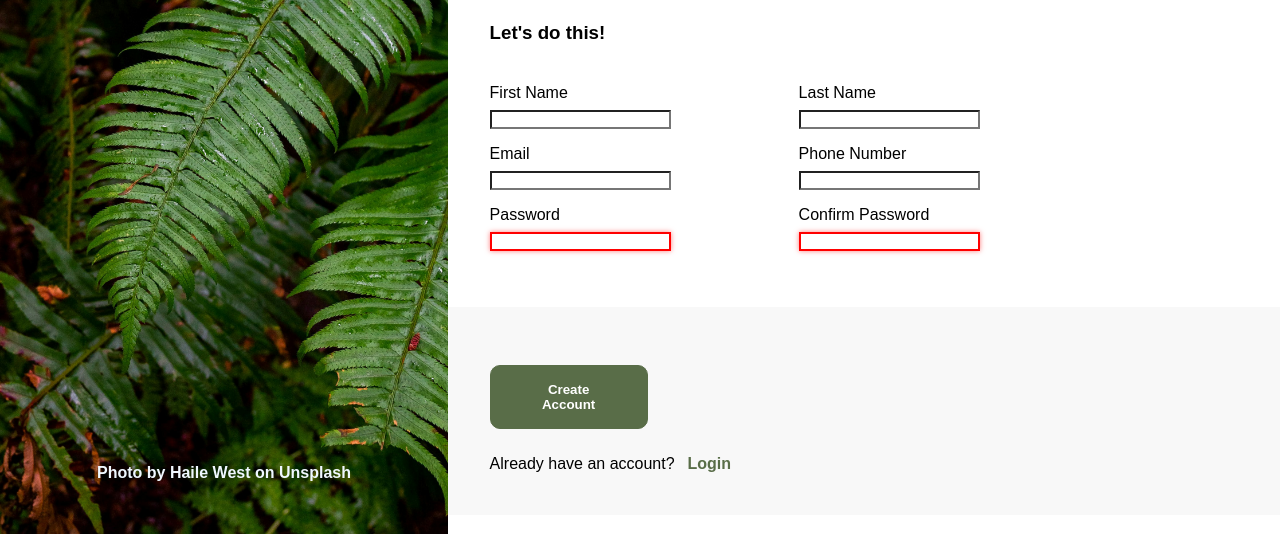
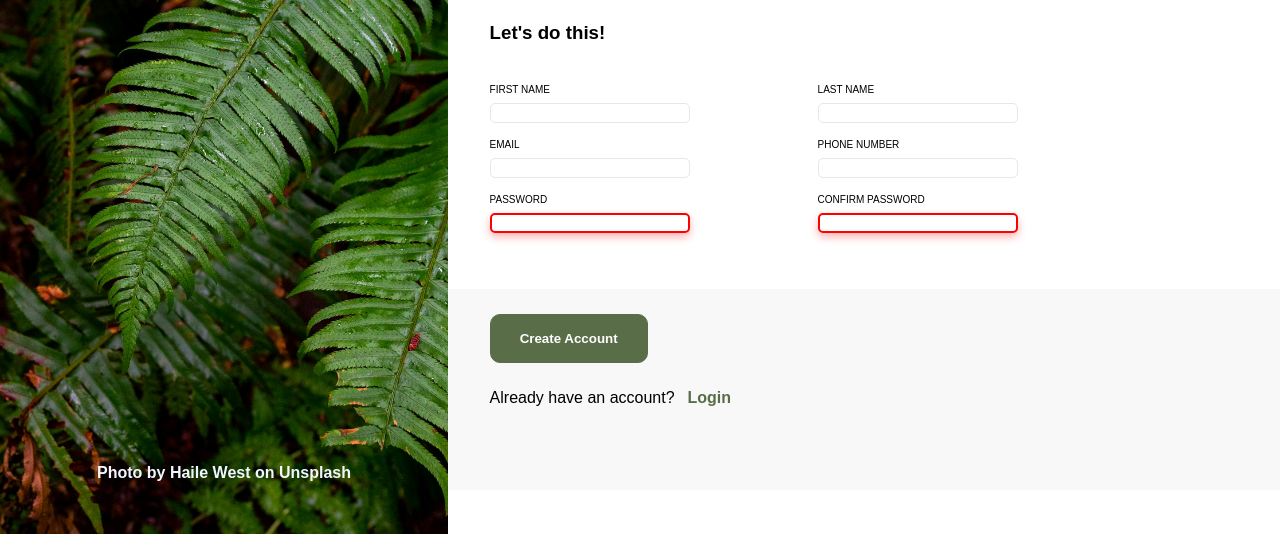
Before and after one commit to rubberart7/SIgn-Up-Form, a plain HTML site: page index.html in a window 1280 px wide. Shown: the part 266-800 px from the top of the page. Drawn offline with Linux system fonts and the light colour scheme.

Commit message:
fixed overflow issue

```diff
--- a/style.css
+++ b/style.css
@@ -5,7 +5,6 @@
     /* removes default paddings and margins */
     font-family: sans-serif;
 }
-/* vw and vh represent a percentage of the viewport's width and height */
 
 @font-face {
     font-family: 'Norse-Bold';
@@ -13,10 +12,14 @@
 }
 
 .logo-name {
+    display: flex;
+    align-items: center;
     font-family: 'Norse-Bold', sans-serif;
     color: white;
     font-size: 5rem;
+
 }
+
 .main {
     display: flex;
     height: 100vh;
@@ -36,14 +39,16 @@
     /* makes the background cover the entire image container and may be cropped a little to fit */
 }
 
+.right-side {
+    height: 100vh;
+    overflow: hidden;
+}
 
 .full-logo {
     display: flex;
     justify-content: center;
     background-color: rgba(0, 0, 0, 0.5);
     margin-top: 20vh;
-
-
 }
 
 .full-logo img {
@@ -78,22 +83,22 @@
     padding-left: 5%;
     padding-top: 5vh;
     padding-bottom: 5vh;
-
 }
-
 
 button {
     display: flex;
     justify-content: center;
+    white-space: nowrap;
     background-color: #596D48;
     border: 1px solid #596D48;
     color: white;
     font-weight: bolder;
     width: 20%;
     height: 5%;
-    padding: 2vh 3vw;
+    padding: 2vh 5vw;
     border-radius: 10px;
 }
+
 button:hover {
     cursor: pointer;
 }
@@ -103,8 +108,8 @@ button:hover {
     flex-direction: column;
     gap: 2vw;
     padding-left: 5%;
-    padding-top: 7%;
-    padding-bottom: 5%;
+    padding-top: 3%;
+    padding-bottom: 10%;
     background-color: rgb(248, 248, 248);
     /* background-color: red; */
 }
@@ -120,10 +125,15 @@ button:hover {
 
 input[type="text"], input[type="tel"], input[type="email"] {
     appearance: none;
+    border: 1px solid #E5E7EB;
+    height: 20px;
+    border-radius: 5px;
 }
 
 .form-div label {
     display: block;
+    font-size: 10px;
+    text-transform: uppercase;
     margin-bottom: 0.5rem;
 }
 
@@ -134,23 +144,23 @@ They start on a new line and have space above and below them. */
 
 .form-div input {
     display: block;
-    width: 100%;
+    width: 200px;
 }
 
 .form-div input:focus {
     outline: none;
     border-color: blue;
-    box-shadow: 0 2px 4px rgba(0, 0, 0, 0.1);
+    box-shadow: 0 4px 8px rgba(0, 0, 0, 0.3); /* More prominent shadow */
 }
 
 input:invalid {
     border: 2px solid red;
-    box-shadow: 0 0 5px rgba(255, 0, 0, 0.5);
+    box-shadow: 0 4px 8px rgba(255, 0, 0, 0.3); /* More prominent shadow */
 }
 
 input:focus:invalid {
     border-color: red;
-    box-shadow: 0 0 5px rgba(255, 0, 0, 0.5);
+    box-shadow: 0 4px 8px rgba(255, 0, 0, 0.3); /* More prominent shadow */
 }
 
 .login-request {
```
